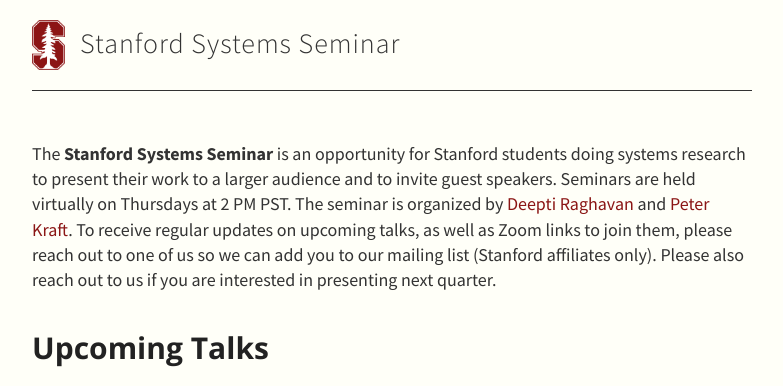
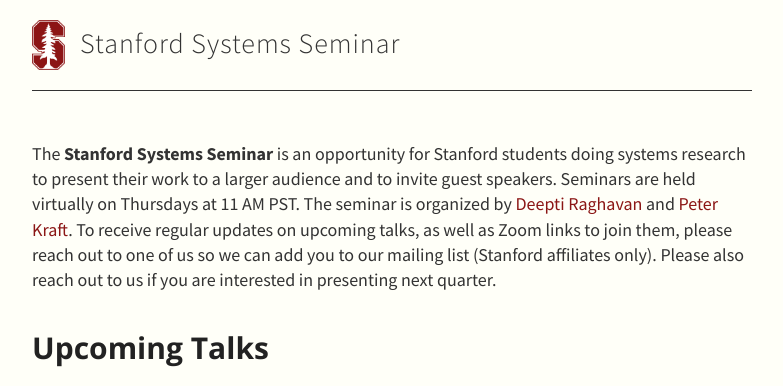
Before and after one commit to stanford-systems-seminar/stanford-systems-seminar.github.io, a Jekyll site: the page built from index.md, in a window 1280 px wide. Shown: the top 386 px of the page, without its empty margins (248-1031 px from the left). Built offline with Jekyll 4.4.1, drawn with Linux system fonts in a browser that asks for light colours.

Commit message:
Update to 11 AM

```diff
--- a/index.md
+++ b/index.md
@@ -1,10 +1,10 @@
 ---
 layout: default
-meta-description: "Stanford Systems Seminar--Held Thursdays at 2 PM PST."
+meta-description: "Stanford Systems Seminar--Held Thursdays at 11 AM PST."
 ---
 
 The **Stanford Systems Seminar** is an opportunity for Stanford students doing systems research to present their work to a larger audience and to invite guest speakers.
-Seminars are held virtually on Thursdays at 2 PM PST.
+Seminars are held virtually on Thursdays at 11 AM PST.
 The seminar is organized by [Deepti Raghavan](https://deeptir.me) and [Peter Kraft](http://petereliaskraft.net).
 To receive regular updates on upcoming talks, as well as Zoom links to join them, please reach out to one of us so we can add you
 to our mailing list (Stanford affiliates only).  Please also reach out to us if you are interested in presenting next quarter.
```
